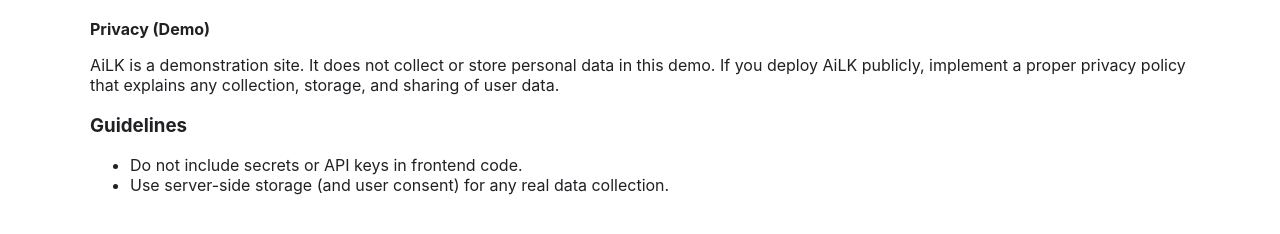
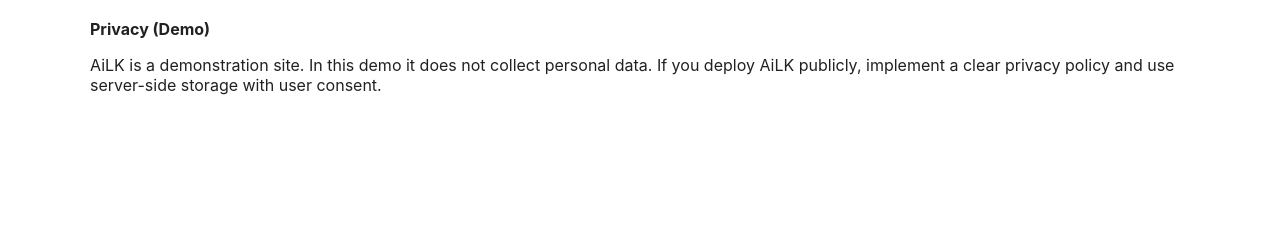
Before and after one commit to janidurukshan1/AiLk-website, a plain HTML site: page privacy.html in a window 1280 px wide. Shown: the part 140-374 px from the top of the page. Drawn offline with Linux system fonts and the light colour scheme.

Commit message:
privacy.html

```diff
--- a/privacy.html
+++ b/privacy.html
@@ -11,13 +11,7 @@
   <main class="container page-content">
     <h1>Privacy</h1>
     <p><strong>Privacy (Demo)</strong></p>
-    <p>AiLK is a demonstration site. It does not collect or store personal data in this demo. If you deploy AiLK publicly, implement a proper privacy policy that explains any collection, storage, and sharing of user data.</p>
-
-    <h3>Guidelines</h3>
-    <ul>
-      <li>Do not include secrets or API keys in frontend code.</li>
-      <li>Use server-side storage (and user consent) for any real data collection.</li>
-    </ul>
+    <p>AiLK is a demonstration site. In this demo it does not collect personal data. If you deploy AiLK publicly, implement a clear privacy policy and use server-side storage with user consent.</p>
   </main>
 </body>
 </html>
```
